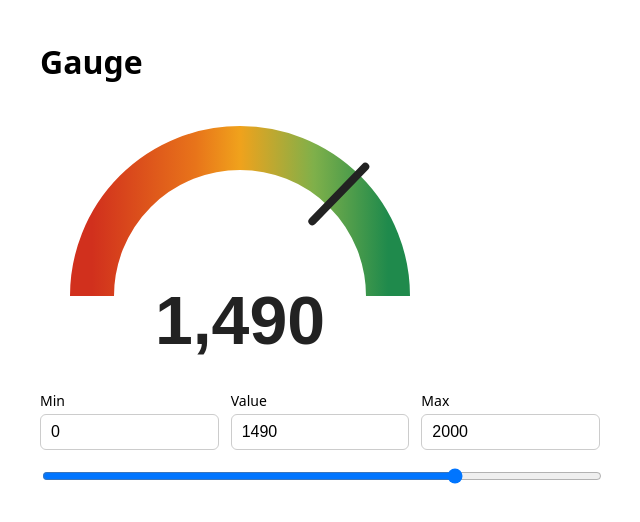
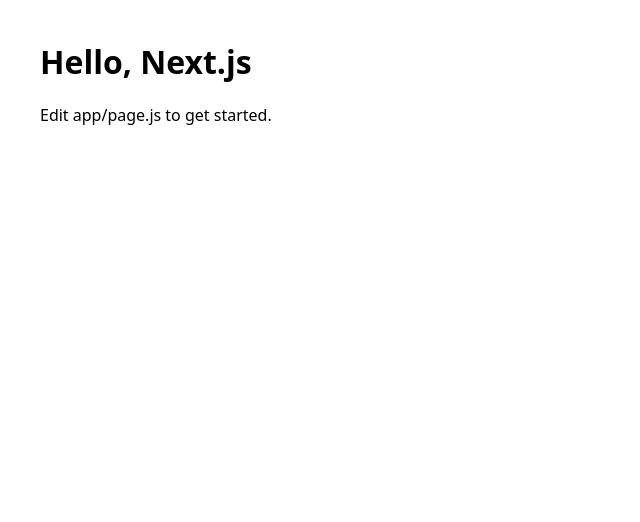
Before and after one commit to nivink-tech/expense-calculator, a Next.js app: page / in a window 1280 px wide. Shown: the top 522 px of the page, without its empty margins (320-960 px from the left). Built offline with nearby package versions, Linux system fonts and the light colour scheme.

Commit message:
Reset to plain Next.js project
Co-Authored-By: Claude Sonnet 5.5 <noreply@anthropic.com>

```diff
--- a/app/globals.css
+++ b/app/globals.css
@@ -1,8 +1,10 @@
-body { font-family: system-ui, sans-serif; margin: 0; }
-main { max-width: 560px; margin: 40px auto; padding: 0 16px; }
-svg { max-width: 100%; height: auto; }
-.fields { display: flex; gap: 12px; margin: 16px 0; }
-.fields label { display: flex; flex-direction: column; gap: 4px; font-size: 14px; flex: 1; }
-.fields input { padding: 8px 10px; border: 1px solid #ccc; border-radius: 6px; font-size: 16px; width: 100%; box-sizing: border-box; }
-.slider { width: 100%; }
-.warn { color: #b45309; font-size: 14px; }
+body {
+  font-family: system-ui, sans-serif;
+  margin: 0;
+}
+
+main {
+  max-width: 560px;
+  margin: 40px auto;
+  padding: 0 16px;
+}
--- a/app/page.js
+++ b/app/page.js
@@ -1,97 +1,8 @@
-"use client";
-import { useState } from "react";
-
-const CX = 100;
-const CY = 88;
-
-function Gauge({ value, min, max }) {
-  const valid = Number.isFinite(value) && Number.isFinite(min) && Number.isFinite(max) && max > min;
-  const fraction = valid ? Math.min(Math.max((value - min) / (max - min), 0), 1) : 0;
-  // 0 -> needle points left (-180°), 1 -> needle points right (0°)
-  const rotation = -180 * (1 - fraction);
-  const label = Number.isFinite(value) ? value.toLocaleString("en-US") : "–";
-
-  return (
-    <svg viewBox="0 -8 200 133" width="400" height="266" role="img" aria-label={`Gauge showing ${label}`}>
-      <defs>
-        <linearGradient id="gauge-gradient" gradientUnits="userSpaceOnUse" x1="26" y1="0" x2="174" y2="0">
-          <stop offset="0" stopColor="#d1301d" />
-          <stop offset="0.35" stopColor="#e8741a" />
-          <stop offset="0.5" stopColor="#f0a21c" />
-          <stop offset="0.75" stopColor="#7fb04a" />
-          <stop offset="1" stopColor="#1f8a4c" />
-        </linearGradient>
-      </defs>
-      <path d="M26 88 A74 74 0 0 1 174 88" fill="none" stroke="url(#gauge-gradient)" strokeWidth="22" />
-      <line
-        x1={CX + 52}
-        y1={CY}
-        x2={CX + 90}
-        y2={CY}
-        stroke="#222"
-        strokeWidth="4"
-        strokeLinecap="round"
-        style={{
-          transform: `rotate(${rotation}deg)`,
-          transformOrigin: `${CX}px ${CY}px`,
-          transition: "transform 0.4s ease-out",
-        }}
-      />
-      <text x="100" y="112" textAnchor="middle" fontFamily="Arial, Helvetica, sans-serif" fontSize="34" fontWeight="700" fill="#222">
-        {label}
-      </text>
-    </svg>
-  );
-}
-
 export default function Home() {
-  // kept as strings so the fields can be empty or partly typed (e.g. "-")
-  const [min, setMin] = useState("0");
-  const [max, setMax] = useState("2000");
-  const [value, setValue] = useState("1490");
-
-  const minN = min.trim() === "" ? NaN : Number(min);
-  const maxN = max.trim() === "" ? NaN : Number(max);
-  const valueN = value.trim() === "" ? NaN : Number(value);
-
-  const rangeValid = Number.isFinite(minN) && Number.isFinite(maxN) && maxN > minN;
-  const outOfRange = rangeValid && Number.isFinite(valueN) && (valueN < minN || valueN > maxN);
-
   return (
     <main>
-      <h1>Gauge</h1>
-      <Gauge value={valueN} min={minN} max={maxN} />
-
-      <div className="fields">
-        <label>
-          Min
-          <input type="number" value={min} onChange={(e) => setMin(e.target.value)} />
-        </label>
-        <label>
-          Value
-          <input type="number" value={value} onChange={(e) => setValue(e.target.value)} />
-        </label>
-        <label>
-          Max
-          <input type="number" value={max} onChange={(e) => setMax(e.target.value)} />
-        </label>
-      </div>
-
-      {rangeValid && (
-        <input
-          className="slider"
-          type="range"
-          min={minN}
-          max={maxN}
-          step="any"
-          value={Number.isFinite(valueN) ? Math.min(Math.max(valueN, minN), maxN) : minN}
-          onChange={(e) => setValue(e.target.value)}
-          aria-label="Value"
-        />
-      )}
-
-      {!rangeValid && <p className="warn">Enter numbers where Max is greater than Min.</p>}
-      {outOfRange && <p className="warn">Value is outside the range, so the needle is stopped at the end.</p>}
+      <h1>Hello, Next.js</h1>
+      <p>Edit app/page.js to get started.</p>
     </main>
   );
 }
```
Also changed, not shown: gauge.svg (deleted).
